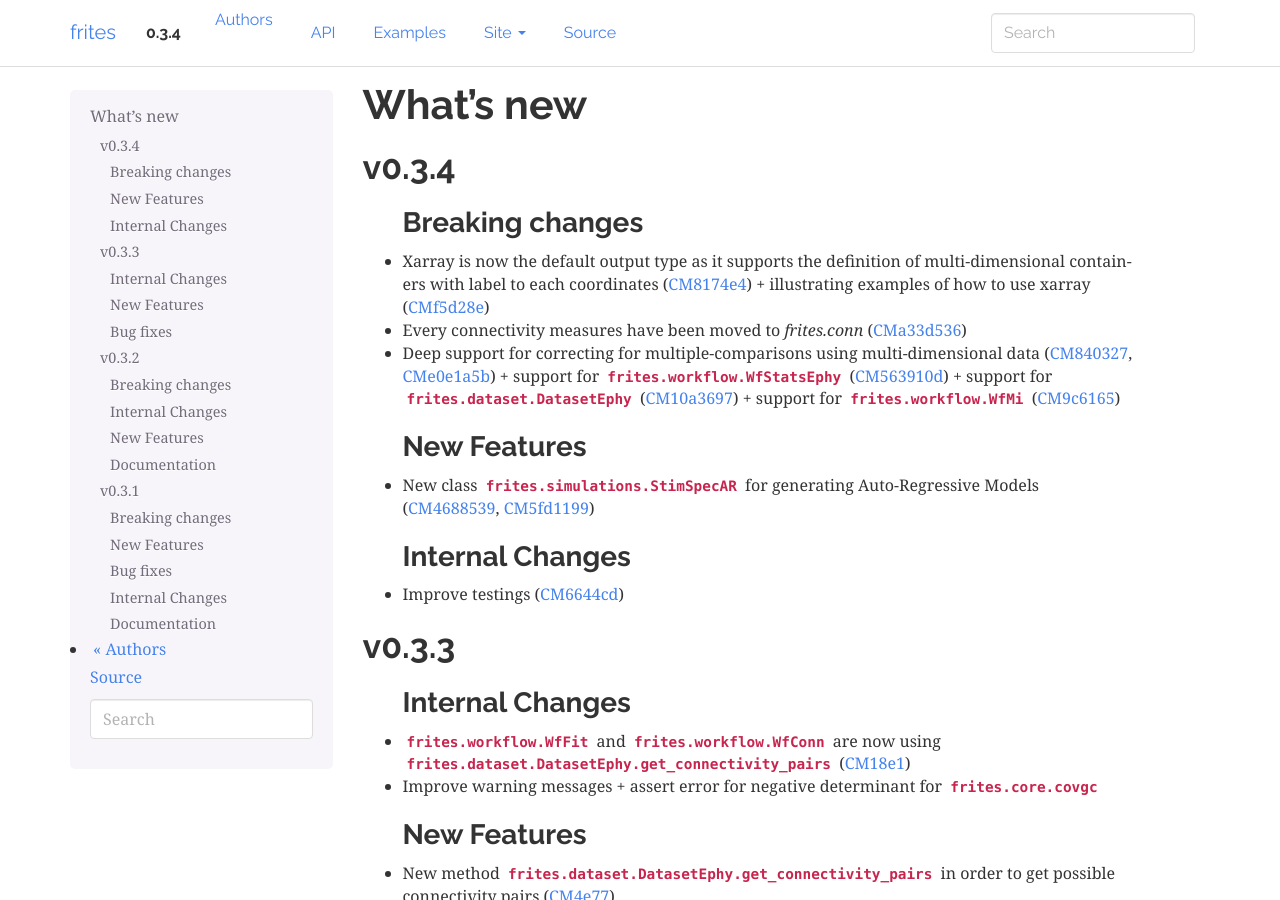
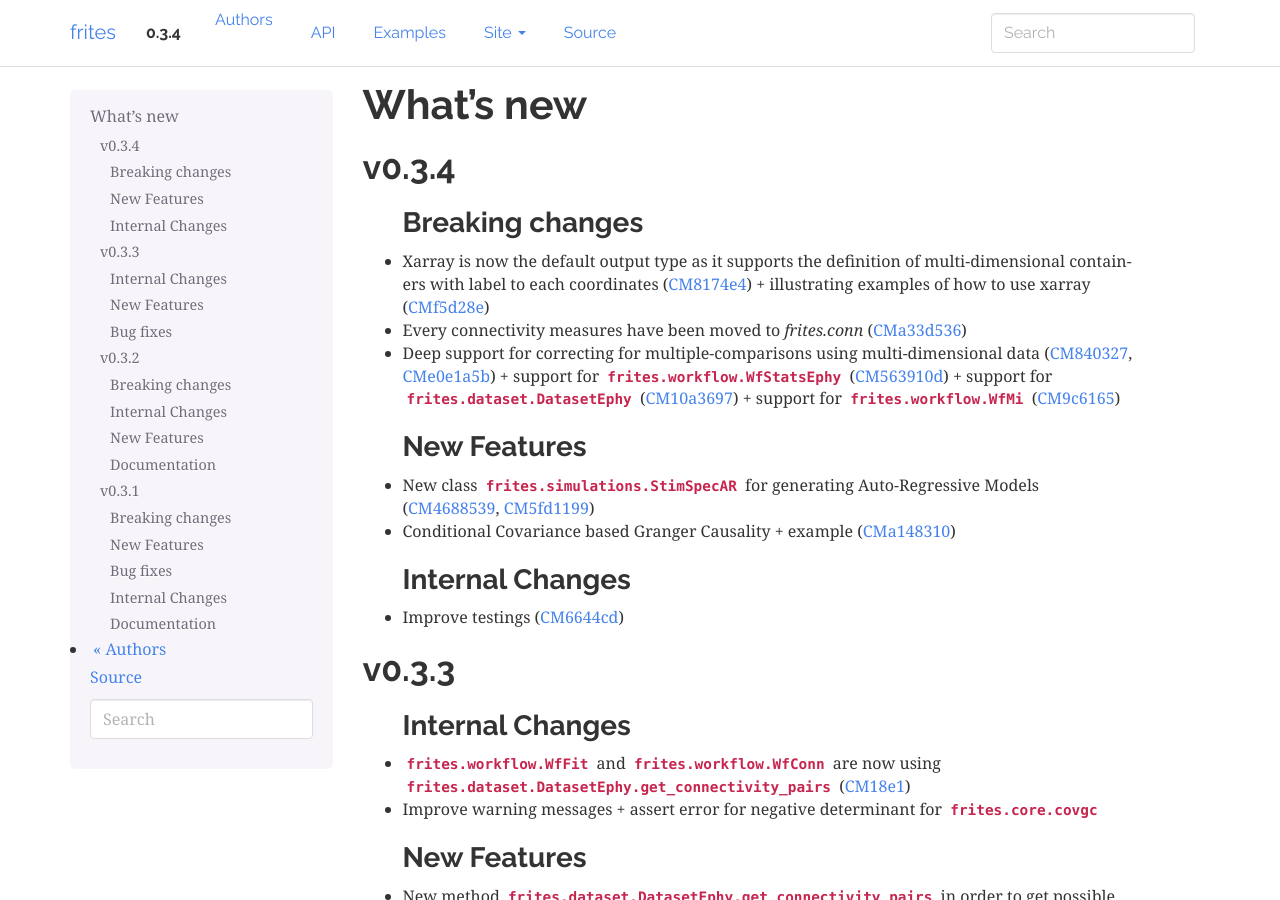
Before and after one commit to brainets/frites, a Sphinx documentation site: the page built from docs/source/whatsnew.rst, in a window 1280 px wide and 900 px high. Built offline with Sphinx 7.4.7, drawn with Linux system fonts in a browser that asks for light colours; pages that are not in the unit, such as notebooks, are missing from menus.

Commit message:
update whatsnew

```diff
--- a/docs/source/whatsnew.rst
+++ b/docs/source/whatsnew.rst
@@ -15,6 +15,7 @@ Breaking changes
 New Features
 ++++++++++++
 * New class :class:`frites.simulations.StimSpecAR` for generating Auto-Regressive Models (:commit:`4688539`, :commit:`5fd1199`)
+* Conditional Covariance based Granger Causality + example (:commit:`a148310`)
 
 Internal Changes
 ++++++++++++++++
```
